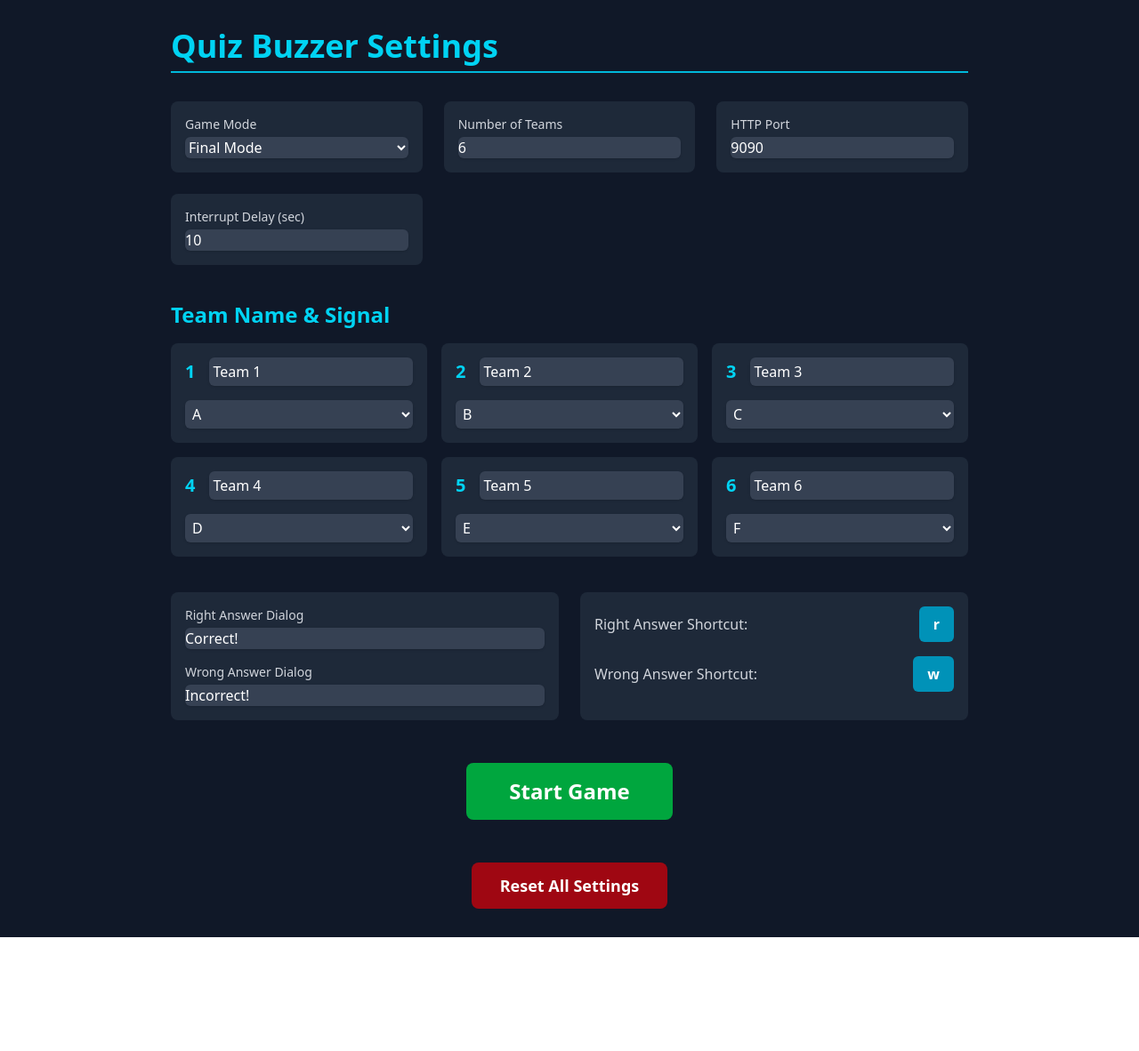
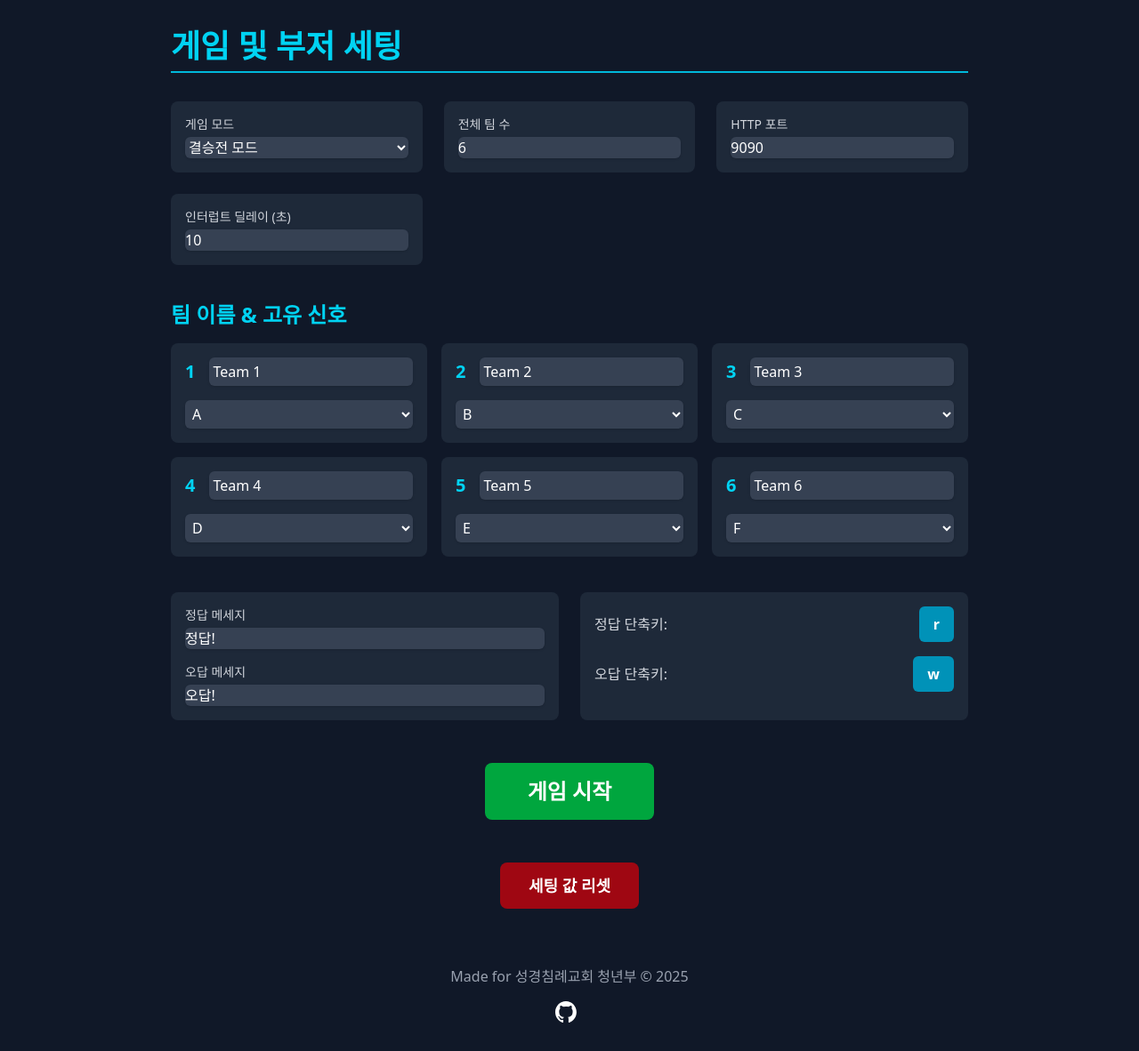
Before and after one commit to AuroraCaelum/QuizHelper, a SvelteKit app: page / in a window 1280 px wide. Shown: the whole page at 89% size. Before the commit the page ends 1054 px from the top, so only its background shows below. Built offline with nearby package versions, Linux system fonts and the light colour scheme.

Commit message:
Apply Korean + Change logic for go back prevention and team ranking

```diff
--- a/src/lib/stores.ts
+++ b/src/lib/stores.ts
@@ -28,8 +28,8 @@ export const defaultSettings: Settings = {
 	numberOfTeams: 6,
 	httpPort: 9090,
 	interruptDelay: 10,
-	rightAnswerText: 'Correct!',
-	wrongAnswerText: 'Incorrect!',
+	rightAnswerText: '정답!',
+	wrongAnswerText: '오답!',
 	rightAnswerShortcut: 'r',
 	wrongAnswerShortcut: 'w',
 	gameMode: 'final',
--- a/src/routes/+page.svelte
+++ b/src/routes/+page.svelte
@@ -34,8 +34,8 @@
 	}
 
 	function handleResetSettings() {
-		if (confirm('Are you sure you want to reset all settings to their default values?')) {
-			if (confirm('This action cannot be undone. Are you absolutely sure?')) {
+		if (confirm('정말 세팅 정보를 초기화하시겠습니까?')) {
+			if (confirm('이 작업은 되돌릴 수 없습니다. 계속하시겠습니까?')) {
 				settingsStore.set(defaultSettings);
 				const numTeams = defaultSettings.numberOfTeams;
 				const defaultTeams = Array.from({ length: numTeams }, (_, i) => ({
@@ -67,7 +67,9 @@
 		try {
 			const response = await fetch('/teamdata.csv');
 			if (!response.ok) {
-				alert('Cannot find a data file.');
+				alert(
+					'데이터 파일을 불러오는 데 실패했습니다. static 폴더에 teamdata.csv 파일이 있는지 확인하세요.'
+				);
 				return;
 			}
 			const csvData = await response.text();
@@ -85,7 +87,7 @@
 			teamStore.set(newTeams);
 		} catch (error) {
 			console.error('Error loading CSV:', error);
-			alert('Error loading CSV file.');
+			alert('CSV 파일을 불러오는 중 오류가 발생했습니다. 콘솔을 확인하세요.');
 		}
 	}
 
@@ -99,13 +101,13 @@
 <div class="min-h-screen bg-gray-900 p-8 font-sans text-white">
 	<div class="mx-auto max-w-4xl">
 		<h1 class="mb-8 border-b-2 border-cyan-500 pb-2 text-4xl font-bold text-cyan-400">
-			Quiz Buzzer Settings
+			게임 및 부저 세팅
 		</h1>
 
 		<!-- General Settings -->
 		<div class="mb-10 grid grid-cols-1 gap-6 md:grid-cols-3">
 			<div class="rounded-lg bg-gray-800 p-4">
-				<label for="game-mode" class="block text-sm font-medium text-gray-300">Game Mode</label>
+				<label for="game-mode" class="block text-sm font-medium text-gray-300">게임 모드</label>
 				<select
 					id="game-mode"
 					class="mt-1 block w-full rounded-md border-gray-600 bg-gray-700 text-white shadow-sm focus:border-cyan-500 focus:ring-cyan-500"
@@ -115,13 +117,15 @@
 						handleGameModeChange();
 					}}
 				>
-					<option value="final">Final Mode</option>
-					<option value="preliminary">Preliminary Mode</option>
+					<option value="final">결승전 모드</option>
+					<option value="preliminary">예선전 모드</option>
 				</select>
 			</div>
 			{#if $settingsStore.gameMode === 'preliminary'}
 				<div class="rounded-lg bg-gray-800 p-4">
-					<label for="cutline" class="block text-sm font-medium text-gray-300">Cutline</label>
+					<label for="cutline" class="block text-sm font-medium text-gray-300"
+						>결승 진출 커트라인</label
+					>
 					<input
 						type="number"
 						id="cutline"
@@ -133,7 +137,7 @@
 				</div>
 				<div class="rounded-lg bg-gray-800 p-4">
 					<label for="handicap" class="block text-sm font-medium text-gray-300"
-						>Handicap Cutline</label
+						>핸디캡 커트라인</label
 					>
 					<input
 						type="number"
@@ -146,9 +150,7 @@
 				</div>
 			{/if}
 			<div class="rounded-lg bg-gray-800 p-4">
-				<label for="num-teams" class="block text-sm font-medium text-gray-300"
-					>Number of Teams</label
-				>
+				<label for="num-teams" class="block text-sm font-medium text-gray-300">전체 팀 수</label>
 				<input
 					type="number"
 					id="num-teams"
@@ -160,7 +162,7 @@
 				/>
 			</div>
 			<div class="rounded-lg bg-gray-800 p-4">
-				<label for="http-port" class="block text-sm font-medium text-gray-300">HTTP Port</label>
+				<label for="http-port" class="block text-sm font-medium text-gray-300">HTTP 포트</label>
 				<input
 					type="number"
 					id="http-port"
@@ -171,7 +173,7 @@
 			</div>
 			<div class="rounded-lg bg-gray-800 p-4">
 				<label for="interrupt-delay" class="block text-sm font-medium text-gray-300"
-					>Interrupt Delay (sec)</label
+					>인터럽트 딜레이 (초)</label
 				>
 				<input
 					type="number"
@@ -187,12 +189,12 @@
 
 		<!-- Team Settings -->
 		<div class="flex items-center justify-between">
-			<h2 class="mb-4 text-2xl font-semibold text-cyan-400">Team Name & Signal</h2>
+			<h2 class="mb-4 text-2xl font-semibold text-cyan-400">팀 이름 & 고유 신호</h2>
 			{#if $settingsStore.gameMode === 'preliminary'}
 				<button
 					on:click={loadCSV}
 					class="rounded-lg bg-blue-600 px-4 py-2 text-lg font-semibold text-white transition-colors hover:bg-blue-500"
-					>Load CSV</button
+					>CSV 불러오기</button
 				>
 			{/if}
 		</div>
@@ -271,7 +273,7 @@
 											handleTeamChange();
 										}}
 									>
-										{team.handicapApplied ? 'Handicap On' : 'Handicap Off'}
+										{team.handicapApplied ? '핸디캡 켜짐' : '핸디캡 꺼짐'}
 									</button>
 								</label>
 							</div>
@@ -287,7 +289,7 @@
 			<div class="space-y-4 rounded-lg bg-gray-800 p-4">
 				<div>
 					<label for="right-answer-text" class="block text-sm font-medium text-gray-300"
-						>Right Answer Dialog</label
+						>정답 메세지</label
 					>
 					<input
 						type="text"
@@ -299,7 +301,7 @@
 				</div>
 				<div>
 					<label for="wrong-answer-text" class="block text-sm font-medium text-gray-300"
-						>Wrong Answer Dialog</label
+						>오답 메세지</label
 					>
 					<input
 						type="text"
@@ -313,7 +315,7 @@
 			<!-- Shortcuts -->
 			<div class="space-y-4 rounded-lg bg-gray-800 p-4">
 				<div class="flex items-center justify-between">
-					<span class="text-gray-300">Right Answer Shortcut:</span>
+					<span class="text-gray-300">정답 단축키:</span>
 					<button
 						class="rounded-md px-4 py-2 font-semibold"
 						class:bg-yellow-500={listeningFor === 'right'}
@@ -326,7 +328,7 @@
 					</button>
 				</div>
 				<div class="flex items-center justify-between">
-					<span class="text-gray-300">Wrong Answer Shortcut:</span>
+					<span class="text-gray-300">오답 단축키:</span>
 					<button
 						class="rounded-md px-4 py-2 font-semibold"
 						class:bg-yellow-500={listeningFor === 'wrong'}
@@ -347,14 +349,8 @@
 				href="/game"
 				class="inline-block transform rounded-lg bg-green-600 px-12 py-4 text-2xl font-bold text-white transition-transform hover:scale-105 hover:bg-green-500"
 			>
-				Start Game
+				게임 시작
 			</a>
-			<!-- <a
-				href="/score-management"
-				class="inline-block transform rounded-lg bg-blue-600 px-12 py-4 text-2xl font-bold text-white transition-transform hover:scale-105 hover:bg-blue-500"
-			>
-				Score Management
-			</a> -->
 		</div>
 
 		<!-- Reset Button -->
@@ -363,8 +359,23 @@
 				on:click={handleResetSettings}
 				class="rounded-lg bg-red-800 px-8 py-3 text-lg font-semibold text-white transition-colors hover:bg-red-700"
 			>
-				Reset All Settings
+				세팅 값 리셋
 			</button>
+		</div>
+
+		<!-- Footer -->
+		<div class="mt-16 text-center text-gray-400">
+			<p>Made for 성경침례교회 청년부 © 2025</p>
+			<p>
+				<a
+					href="https://github.com/AuroraCaelum/QuizHelper"
+					target="_blank"
+					rel="noopener noreferrer"
+					class="text-cyan-400 hover:underline"
+				>
+					<img src="/github-mark-white.svg" alt="GitHub" class="mt-4 mr-2 inline-block h-6 w-6" />
+				</a>
+			</p>
 		</div>
 	</div>
 </div>
--- a/src/routes/game/final.svelte
+++ b/src/routes/game/final.svelte
@@ -151,16 +151,25 @@
 
 	// Prevent accidental navigation
 	onMount(() => {
-		// Push a new state to the history stack to intercept the back button
-		history.pushState(null, '', location.href);
+		let isNavigatingBack = false;
 
 		const handleBeforeUnload = (event: BeforeUnloadEvent) => {
 			event.preventDefault();
-			return (event.returnValue = 'Do not refresh or navigate backward if the game is still running! It might cause losing all the data.');
+			return (event.returnValue =
+				'Do not refresh or navigate backward if the game is still running! It might cause losing all the data.');
 		};
 
 		const handlePopState = () => {
-			if (confirm('Do not refresh or navigate backward if the game is still running! It might cause losing all the data.')) {
+			if (isNavigatingBack) {
+				return;
+			}
+
+			if (
+				confirm(
+					'Do not refresh or navigate backward if the game is still running! It might cause losing all the data.'
+				)
+			) {
+				isNavigatingBack = true;
 				history.back(); // Allow navigation
 			} else {
 				// Push the state back to effectively cancel the back action
@@ -170,6 +179,9 @@
 
 		window.addEventListener('beforeunload', handleBeforeUnload);
 		window.addEventListener('popstate', handlePopState);
+
+		// Push a new state to the history stack to intercept the back button
+		history.pushState(null, '', location.href);
 
 		return () => {
 			window.removeEventListener('beforeunload', handleBeforeUnload);
@@ -184,23 +196,31 @@
 	class="relative flex h-screen w-screen flex-col overflow-hidden bg-cover bg-center p-4 font-sans text-white"
 	style="background-image: url(/bg.jpg);"
 >
-    <h1 class="mb-8 text-center text-4xl font-bold text-cyan-400 drop-shadow-lg">Final Round</h1>
+	<!-- <h1 class="mb-8 text-center text-4xl font-bold text-cyan-400 drop-shadow-lg">Final Round</h1> -->
 
 	<div class="flex flex-1 items-center justify-center">
 		<div class="grid w-full max-w-7xl grid-cols-1 gap-6 sm:grid-cols-2 lg:grid-cols-3">
 			{#each $teamStore as team (team.id)}
 				<div
 					animate:flip={{ duration: 500 }}
-                    class="relative flex flex-col items-center justify-center rounded-xl border-2 border-white/30 bg-black/60 p-6 backdrop-blur-sm shadow-lg"
+					class="relative flex flex-col items-center justify-center rounded-xl border-2 border-white/30 bg-black/60 p-6 shadow-lg backdrop-blur-sm"
 				>
-                    <div class="absolute top-2 left-2 text-2xl font-bold text-yellow-400">#{teamRanks.get(team.id) || '-'}</div>
+					<!-- Yellow for 1st place, silver for 2nd place, bronze for 3rd place, white for others -->
+					<span
+						class="absolute top-2 left-2 rounded-full bg-yellow-400 px-3 py-1 text-sm font-semibold text-black"
+						class:bg-yellow-400={teamRanks.get(team.id) === 1}
+						class:bg-gray-300={teamRanks.get(team.id) === 2}
+						class:bg-orange-500={teamRanks.get(team.id) === 3}
+						class:bg-white={(teamRanks.get(team.id) ?? 0) > 3}
+					>
+						{teamRanks.get(team.id)}위
+					</span>
 					<span class="text-6xl font-black text-cyan-400 drop-shadow-lg">{team.score}</span>
 					<span class="mt-2 text-3xl font-bold text-white drop-shadow-md">{team.name}</span>
 				</div>
 			{/each}
 		</div>
 	</div>
-
 
 	<!-- Active Team Display (Overlay) -->
 	{#if activeTeam}
@@ -220,7 +240,7 @@
 	<!-- Feedback Message Display (Overlay) -->
 	{#if feedbackMessage}
 		<div
-			class="absolute inset-0 z-20 flex items-center justify-center bg-black bg-opacity-70 backdrop-blur-md"
+			class="bg-opacity-70 absolute inset-0 z-20 flex items-center justify-center bg-black backdrop-blur-md"
 		>
 			<div
 				class="animate-pulse text-center text-8xl font-black md:text-9xl lg:text-[12rem]"
--- a/src/routes/score-management/+page.svelte
+++ b/src/routes/score-management/+page.svelte
@@ -49,13 +49,13 @@
 </script>
 
 <div class="container">
-	<h1>Score Management</h1>
+	<h1>점수 관리 페이지</h1>
 
 	<div class="game-type">
-		<label for="game-mode">Game Mode:</label>
+		<label for="game-mode">게임 모드:</label>
 		<select id="game-mode" on:change={handleGameModeChange}>
-			<option value="preliminary" selected={gameMode === 'preliminary'}>Preliminary Mode</option>
-			<option value="final" selected={gameMode === 'final'}>Final Mode</option>
+			<option value="preliminary" selected={gameMode === 'preliminary'}>예선전 모드</option>
+			<option value="final" selected={gameMode === 'final'}>결승전 모드</option>
 		</select>
 	</div>
 
@@ -74,10 +74,6 @@
 							>{option > 0 ? `+${option}` : option}</button
 						>
 					{/each}
-					<!-- <button on:click={() => updateScore(team.id, -3)}>-3</button>
-					<button on:click={() => updateScore(team.id, -1)}>-1</button>
-					<button on:click={() => updateScore(team.id, 1)}>+1</button>
-					<button on:click={() => updateScore(team.id, 3)}>+3</button> -->
 				</div>
 			</div>
 		{/each}
@@ -87,16 +83,6 @@
 <style>
 	.container {
 		padding: 2rem;
-	}
-
-	.ip-config {
-		margin-bottom: 2rem;
-	}
-
-	#ip-address {
-		padding: 0.2rem;
-		border-radius: 4px;
-		border: 1px solid #ccc;
 	}
 
 	.team-list {
```
Also changed, not shown: src/routes/game/preliminary/+page.svelte (+60 -18 lines), static/github-mark-white.svg (added). Lines whose indentation alone changed are shown as unchanged.
